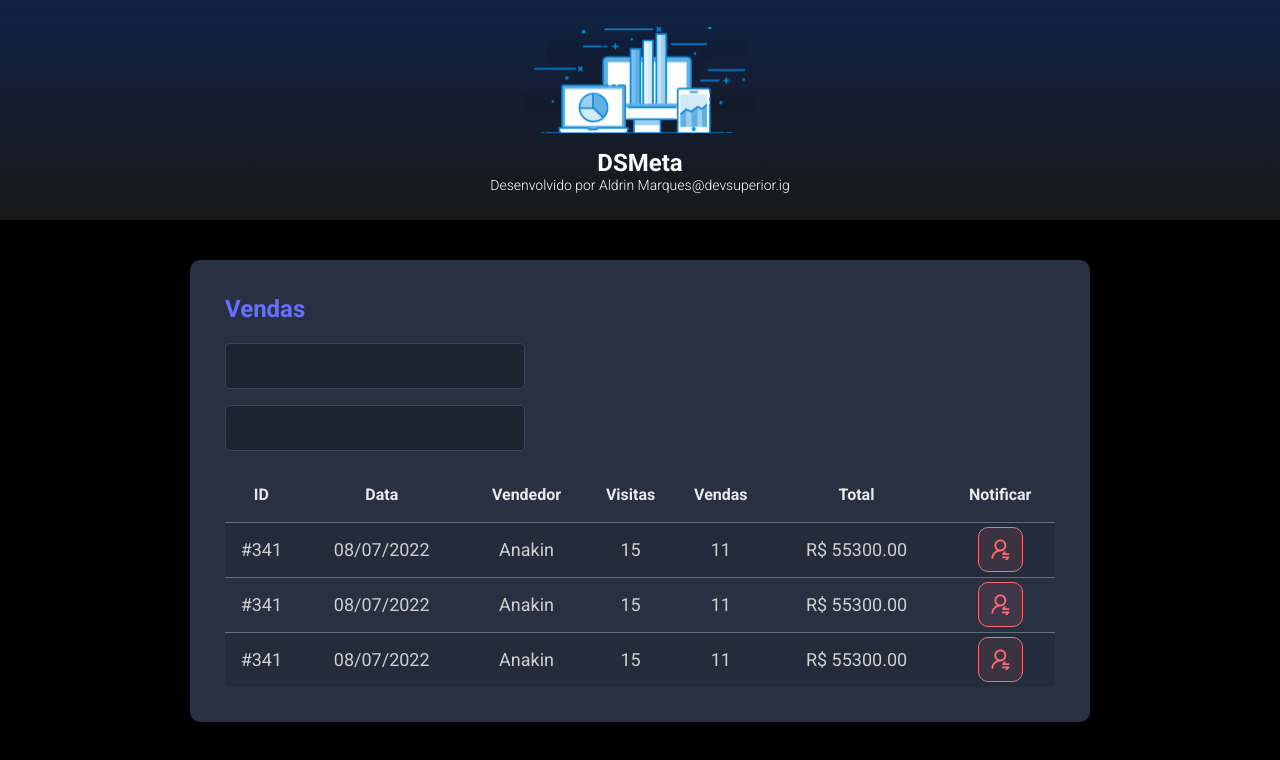
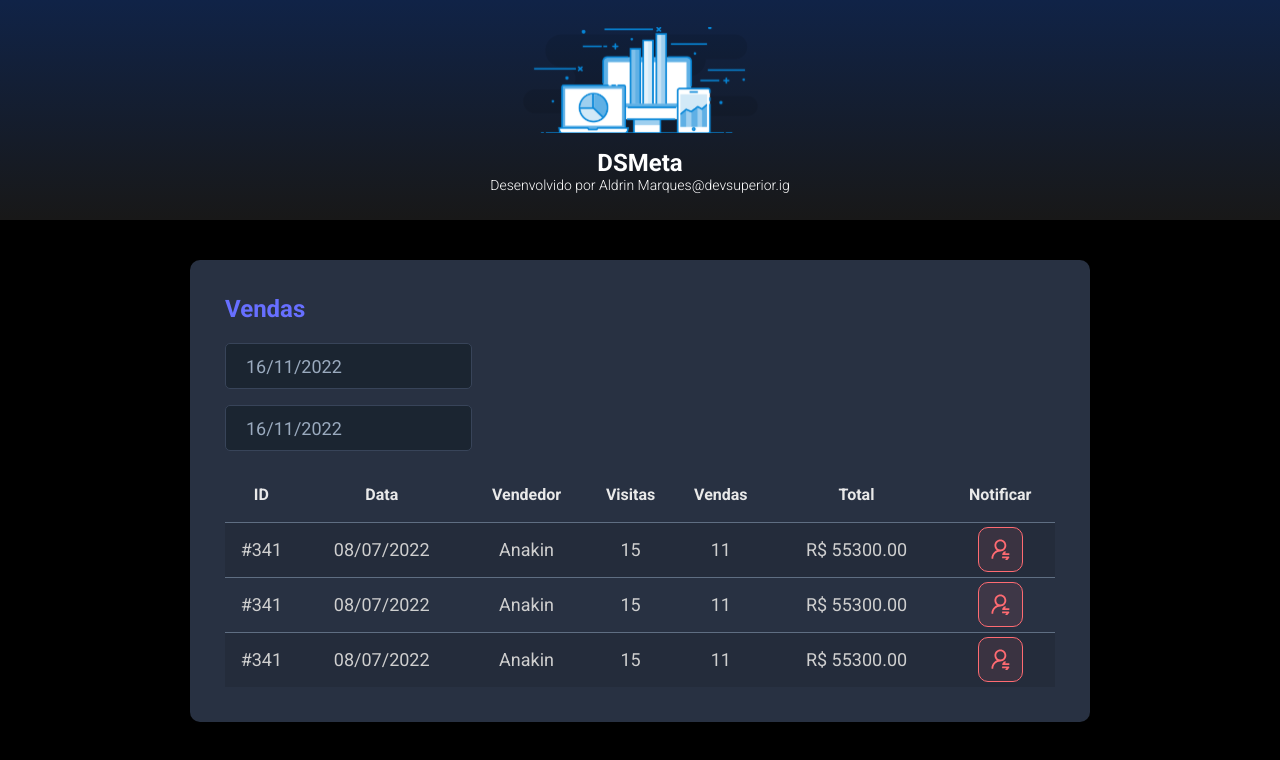
Before and after one commit to tandsilva/Java-Spring-React, a React (Vite) app in the folder frontend/: page / in a window 1280 px wide. Shown: the top 760 px of the page. Built offline with nearby package versions, Linux system fonts and the light colour scheme.

Commit message:
Datepicker

```diff
--- a/frontend/package.json
+++ b/frontend/package.json
@@ -9,7 +9,9 @@
     "preview": "vite preview"
   },
   "dependencies": {
+    "@types/react-datepicker": "4.4.2",
     "react": "^18.2.0",
+    "react-datepicker": "4.8.0",
     "react-dom": "^18.2.0"
   },
   "devDependencies": {
--- a/frontend/src/components/SalesCard/index.tsx
+++ b/frontend/src/components/SalesCard/index.tsx
@@ -1,15 +1,27 @@
-import NotificationButton from '../NotificationButton';
-import './style.css'
+import DatePicker from "react-datepicker";
+import "react-datepicker/dist/react-datepicker.css";
+import NotificationButton from "../NotificationButton";
+import "./style.css";
 function SalesCard() {
   return (
     <div className="dsmeta-card">
       <h2 className="dsmeta-sales-title">Vendas</h2>
       <div>
         <div className="dsmeta-form-control-container">
-            <input className="dsmeta-form-control" type="text"/>
+          <DatePicker
+            selected={new Date()}
+            onChange={(date: Date) => {}}
+            className="dsmeta-form-control"
+            dateFormat="dd/MM/yyyy"
+          />
         </div>
         <div className="dsmeta-form-control-container">
-            <input className="dsmeta-form-control" type="text"/>
+          <DatePicker
+            selected={new Date()}
+            onChange={(date: Date) => {}}
+            className="dsmeta-form-control"
+            dateFormat="dd/MM/yyyy"
+          />
         </div>
       </div>
 
@@ -36,7 +48,7 @@
               <td>R$ 55300.00</td>
               <td>
                 <div className="dsmeta-red-btn-container">
-                   <NotificationButton/>
+                  <NotificationButton />
                 </div>
               </td>
             </tr>
@@ -49,7 +61,7 @@
               <td>R$ 55300.00</td>
               <td>
                 <div className="dsmeta-red-btn-container">
-                  <NotificationButton/>
+                  <NotificationButton />
                 </div>
               </td>
             </tr>
@@ -62,17 +74,15 @@
               <td>R$ 55300.00</td>
               <td>
                 <div className="dsmeta-red-btn-container">
-                  <NotificationButton/>
+                  <NotificationButton />
                 </div>
               </td>
             </tr>
           </tbody>
-
         </table>
       </div>
-
     </div>
-    )
+  );
 }
 
 export default SalesCard;
```
Also changed, not shown: 1 other file (tests, documents, lock files or other folders). Lines whose indentation alone changed are shown as unchanged.
